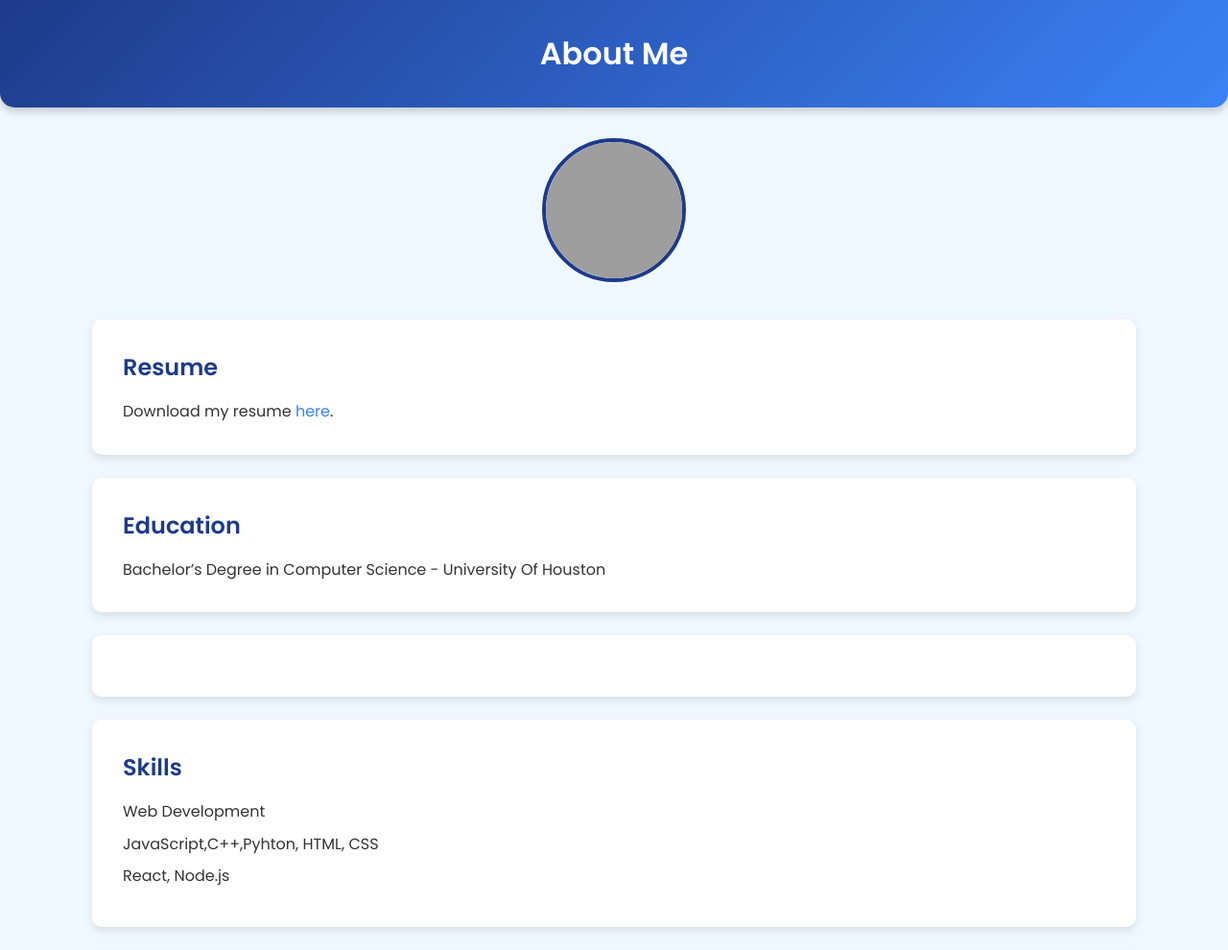
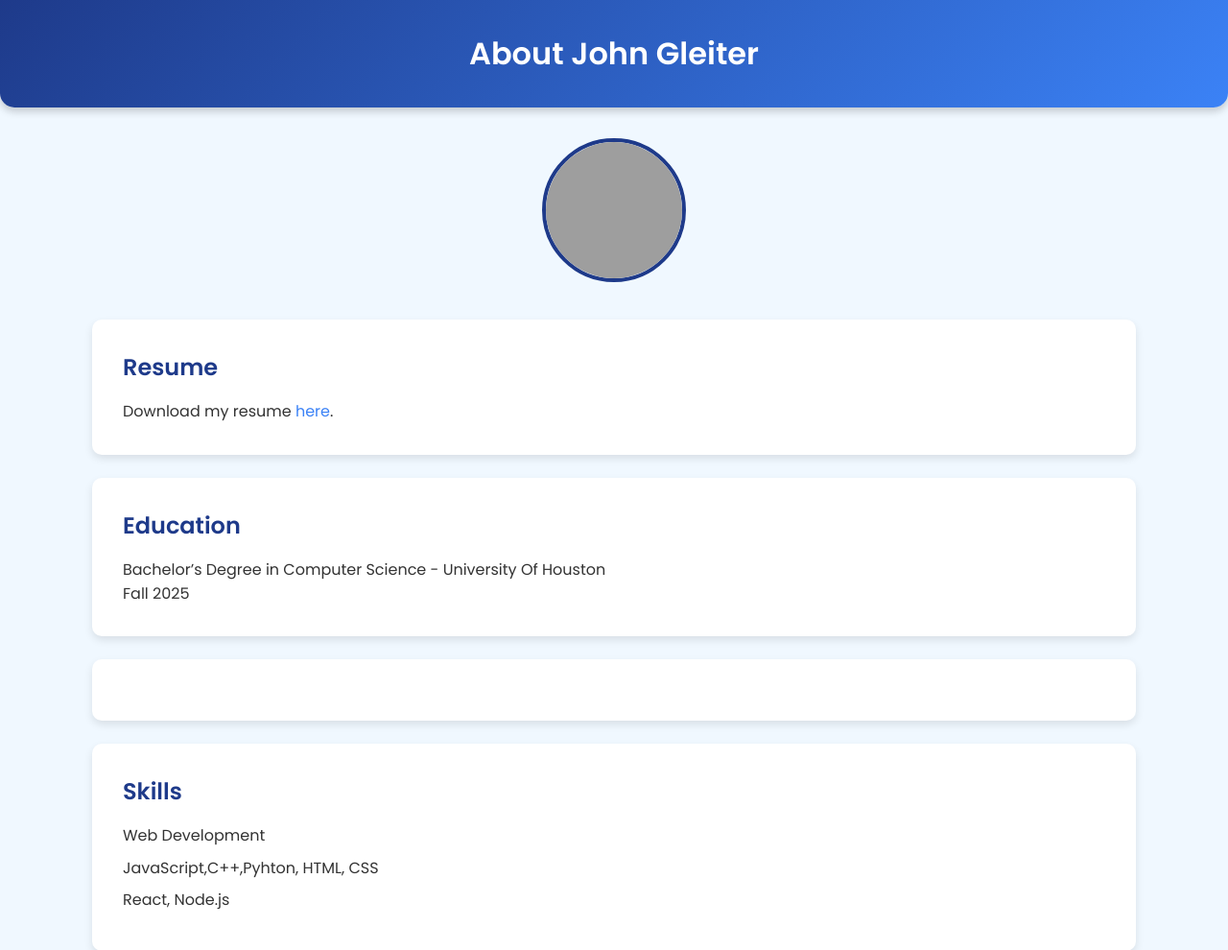
Before and after one commit to johnpaul123Z/jresume, a Flask app: page / in a window 1280 px wide. Shown: the top 990 px of the page at 96% size. Run offline with Flask 2, Linux system fonts and the light colour scheme; grey boxes are pictures that could not be loaded.

Commit message:
Update home.html

```diff
--- a/templates/home.html
+++ b/templates/home.html
@@ -92,7 +92,7 @@
 </head>
 <body>
     <header>
-        <h1>About Me</h1>
+        <h1>About John Gleiter</h1>
     </header>
     <div class="container">
         <div class="photo">
@@ -104,7 +104,8 @@
         </div>
         <div class="section">
             <h2>Education</h2>
-            <p>Bachelor’s Degree in Computer Science - University Of Houston</p>
+            <p>Bachelor’s Degree in Computer Science - University Of Houston</p
+            <p>Fall 2025</p>
         </div>
         <div class="section">
 
```
